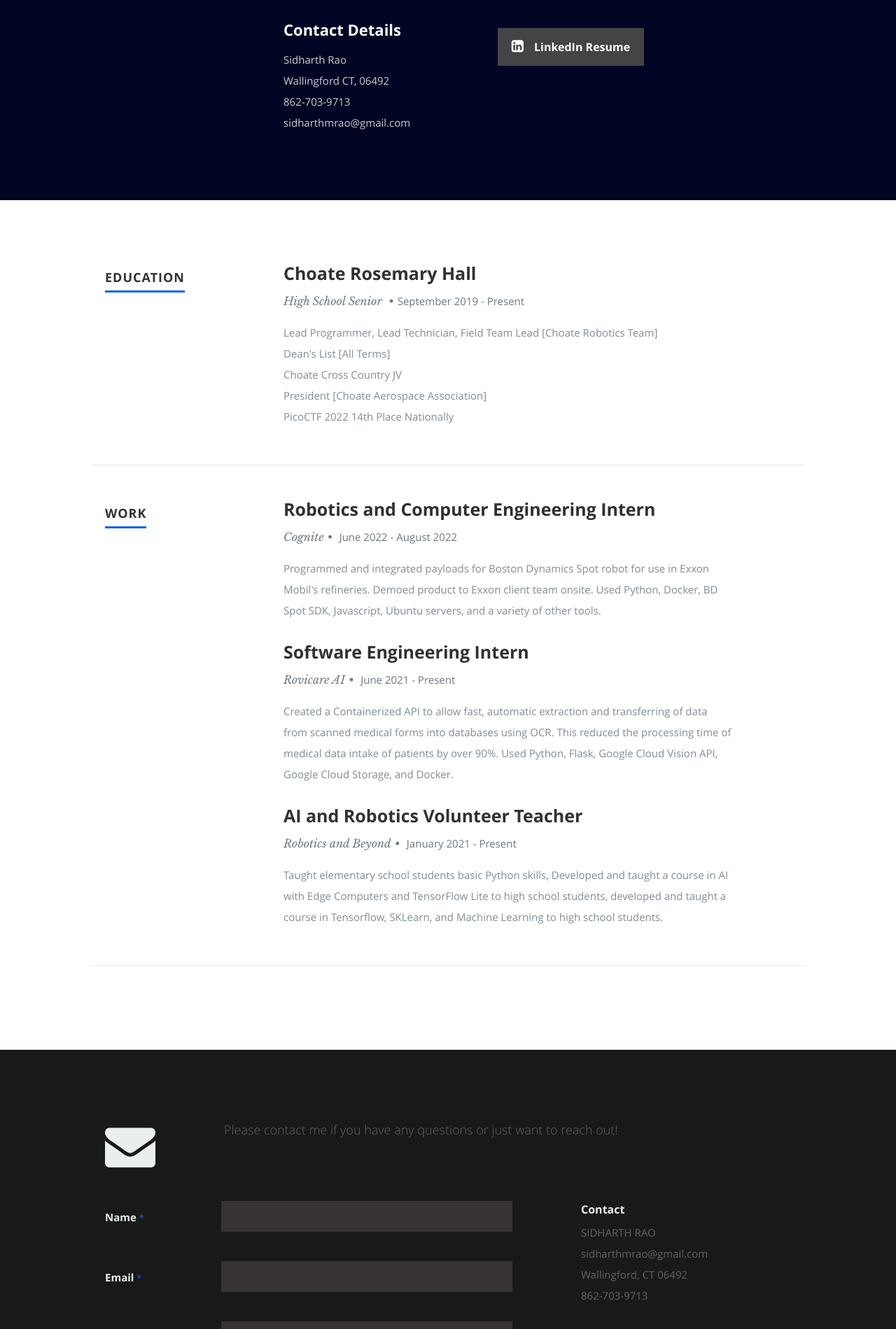
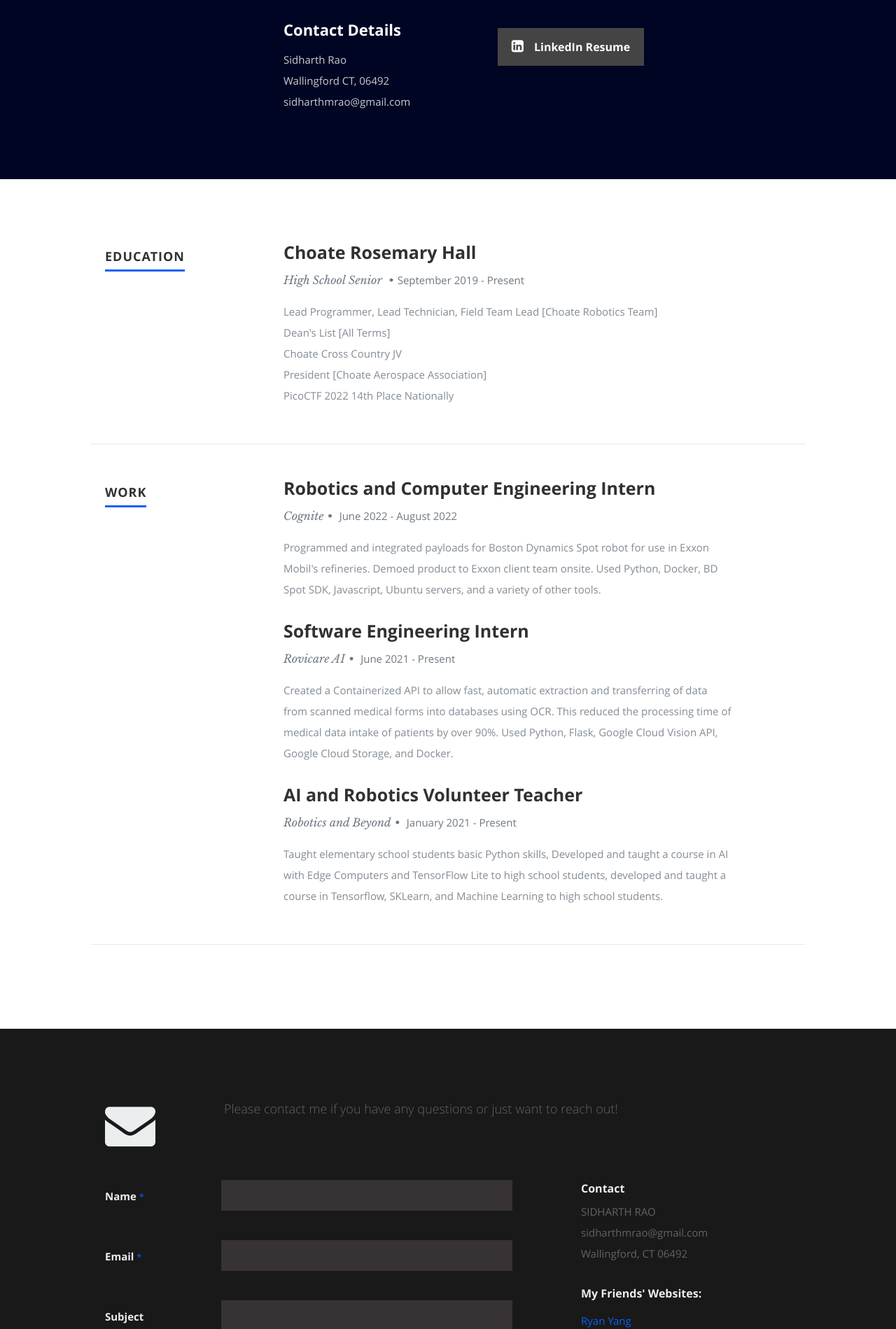
Before and after one commit to sidharthmrao/Old-Website, a React (Create React App) app: page / in a window 1280 px wide. Shown: the part 1240-3139 px from the top of the page at 70% size. Built offline with nearby package versions, Linux system fonts and the light colour scheme.

Commit message:
Removed phone number.

```diff
--- a/package.json
+++ b/package.json
@@ -24,7 +24,8 @@
     "test": "react-scripts test",
     "eject": "react-scripts eject",
     "predeploy": "npm run build",
-    "deploy": "gh-pages -d build"
+    "deploy": "gh-pages -d build",
+    "clean": "gh-pages-clean gh-pages -d build"
   },
   "eslintConfig": {
     "extends": [
--- a/src/Components/About.js
+++ b/src/Components/About.js
@@ -42,8 +42,6 @@
                       {city} {state}, {zip}
                     </span>
                     <br />
-                    <span>{phone}</span>
-                    <br />
                     <span>{email}</span>
                   </p>
                 </div>
--- a/src/Components/Contact.js
+++ b/src/Components/Contact.js
@@ -112,8 +112,6 @@
                   {"sidharthmrao@gmail.com"}
                   {street} <br />
                   {city}, {state} {zip}
-                  <br />
-                  <span>{phone}</span>
                 </p>
               </div>
 
```
Also changed, not shown: 1 other file (tests, documents, lock files or other folders).
